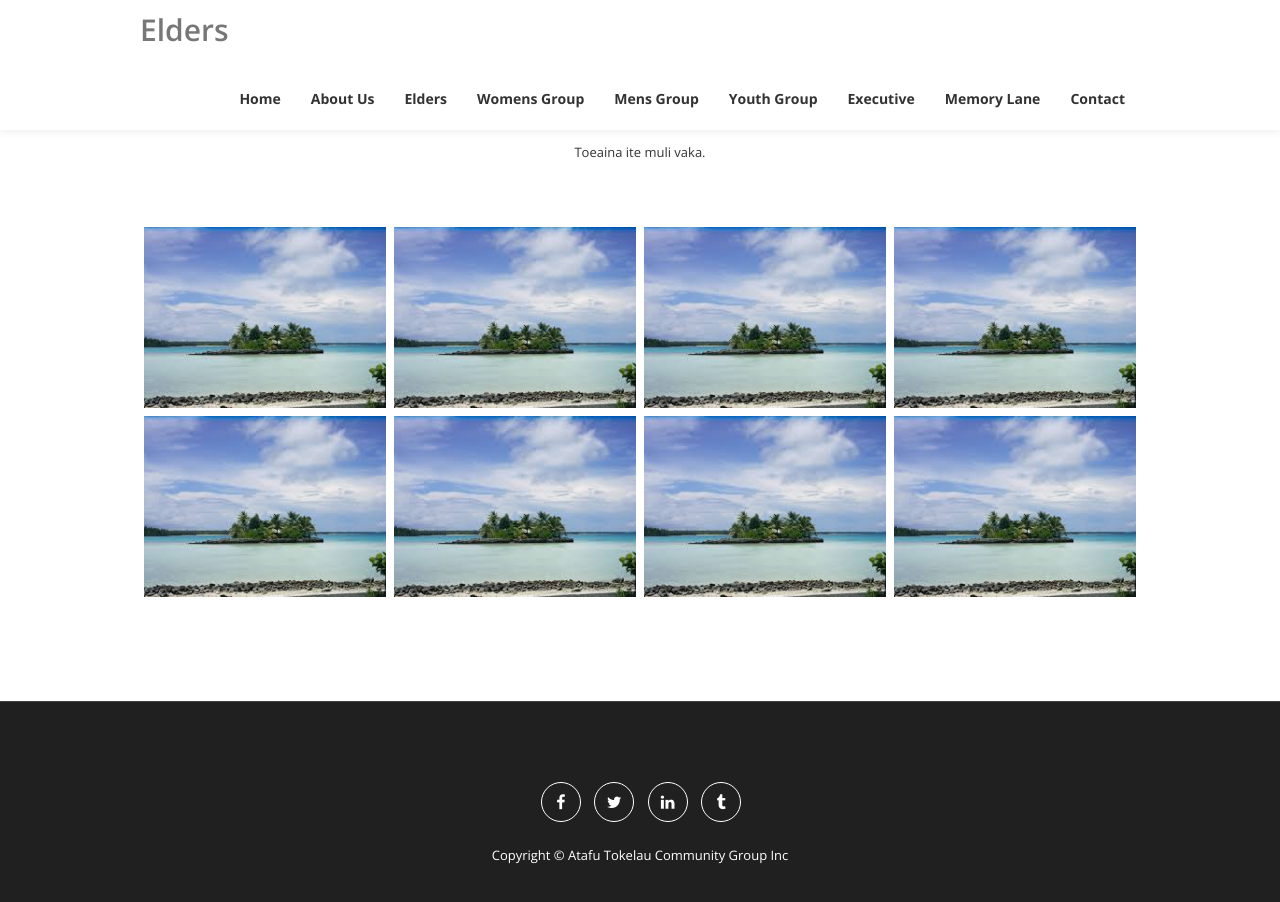
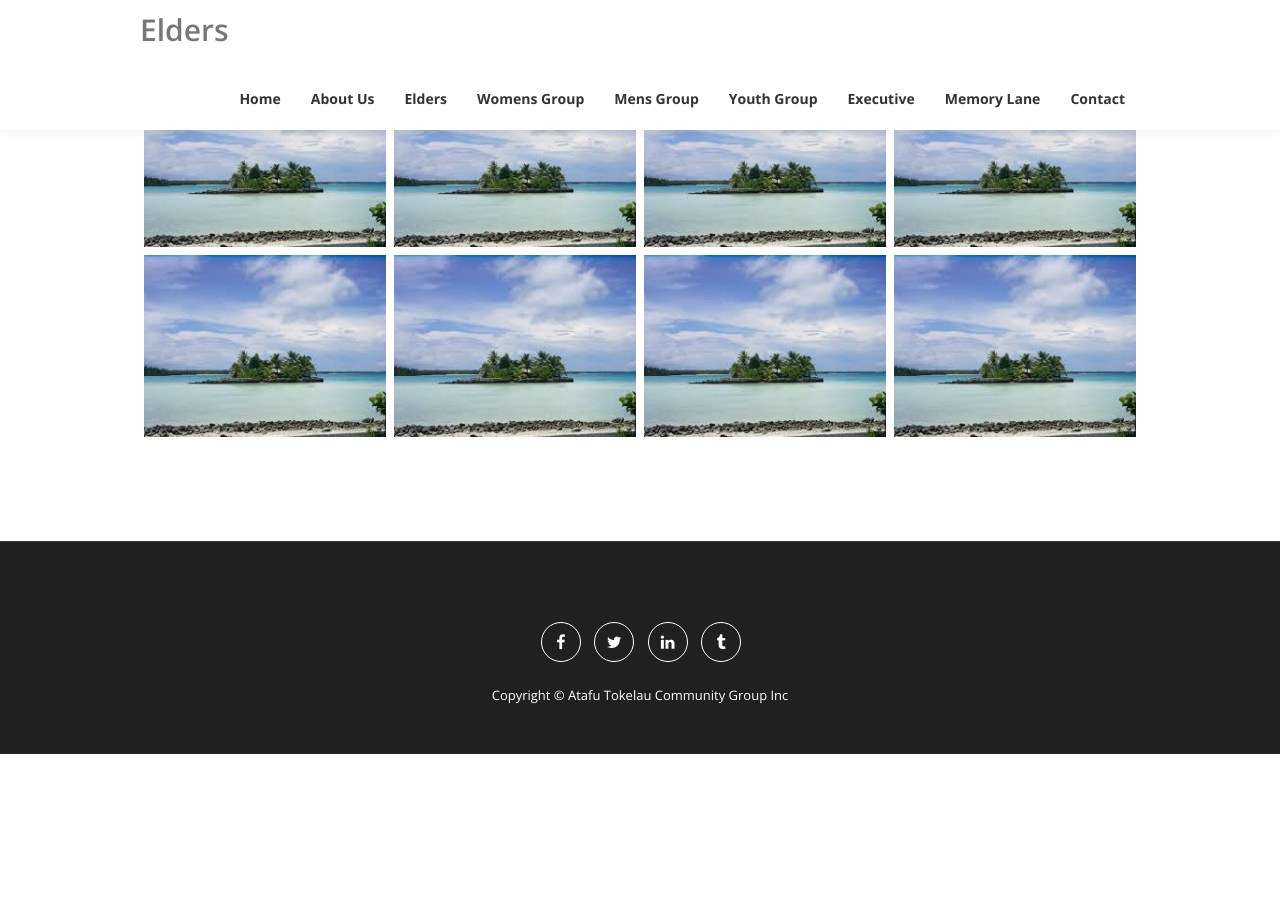
Before and after one commit to Matauala/Matauala.github.io, a plain HTML site: page elders.html in a window 1280 px wide. After the commit the page ends 800 px from the top, so only its background shows below. Drawn offline with nearby package versions, Linux system fonts and the light colour scheme.

Commit message:
Add files via upload

```diff
--- a/elders.html
+++ b/elders.html
@@ -51,10 +51,10 @@
 		<div class="container text-center">
 			<div class="row">
 				<div class="col-md-2"></div>
-				<div class="col-md-8">
+				<!--<div class="col-md-8">
 					<h2>Elders</h2>
 					<p>Toeaina ite muli vaka.</p>
-				</div>
+				</div>//-->
 				<div class="col-md-12"></div>
 				<div class="col-sm-6 col-md-3">
 					<div class="image_thumb">
```
